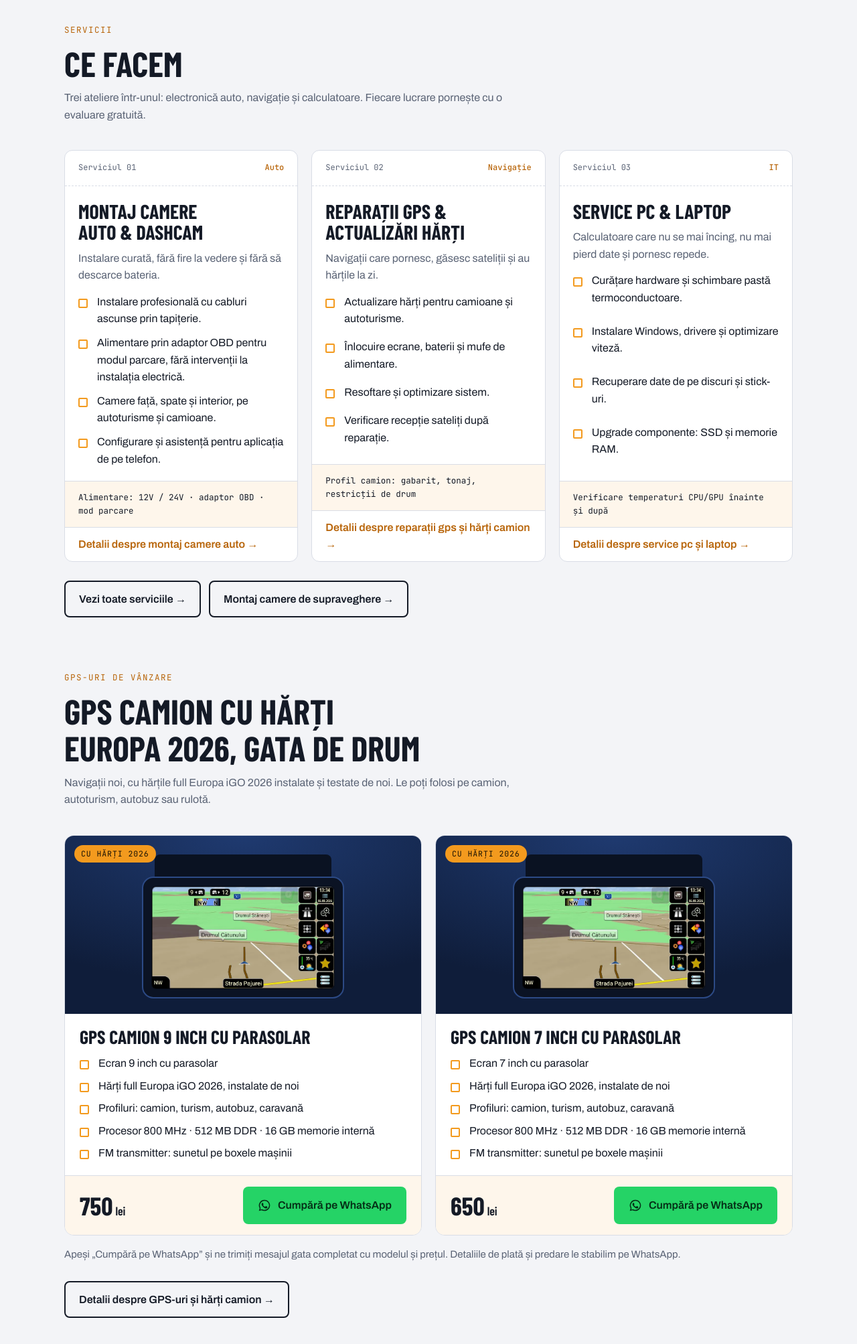
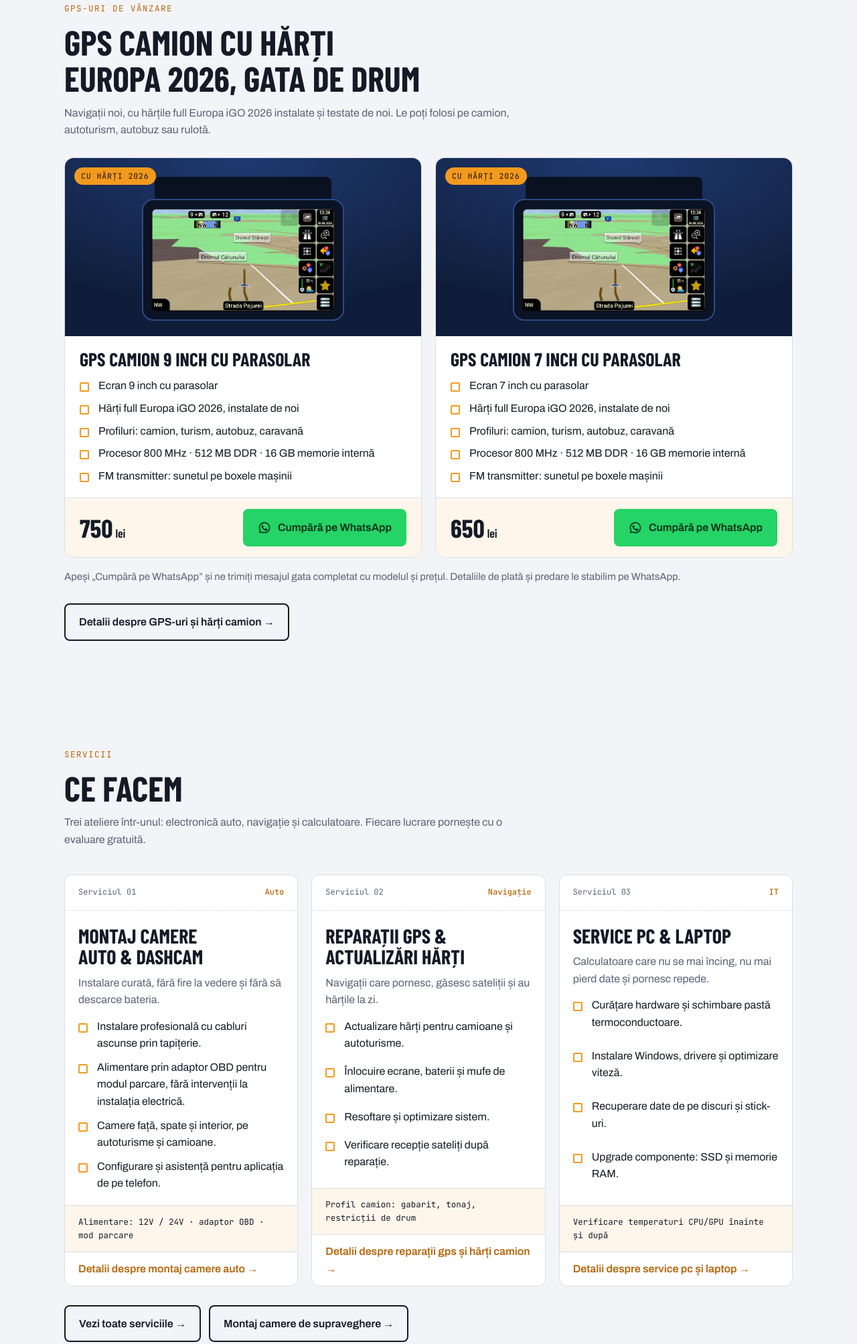
Before and after one commit to costibv19-cloud/axiotech-Brasov.github.io, a plain HTML site: page index.html in a window 1280 px wide. Shown: the part 963-2970 px from the top of the page at 67% size. Drawn offline with nearby package versions, Linux system fonts and the light colour scheme; a web font is replaced by a local one.

Commit message:
GPS-uri de vânzare deasupra „Ce facem” și spații mai mici între secțiuni
Co-Authored-By: Claude Opus 5.5 <noreply@anthropic.com>
Claude-Session: https://claude.ai/code/session_018RyPg81KDr1h8MNHXJ5L1i

```diff
--- a/index.html
+++ b/index.html
@@ -278,6 +278,9 @@ nav .dd-menu a.all{border-top:1px solid rgba(255,255,255,.1);margin-top:4px;padd
 .quick b{font-family:var(--f-display);font-size:24px;font-weight:700;text-transform:uppercase;line-height:1.05}
 .quick span{font-size:14px;color:var(--on-navy-muted)}
 @media (max-width:440px){.quick b{font-size:19px;overflow-wrap:anywhere}.quick span{display:none}}
+#gps-vanzare{padding-top:48px}
+#gps-vanzare .head{margin-bottom:28px}
+@media (max-width:760px){section.block{padding-block:48px}#gps-vanzare{padding-top:32px}.head{margin-bottom:28px}.head h2{font-size:clamp(30px,8vw,40px)}}
 .ft-links{display:flex;flex-wrap:wrap;gap:6px 18px;width:100%;padding-top:4px}
 .ft-links a{color:var(--on-navy-muted);text-decoration:none}.ft-links a:hover{color:#fff}
 </style>
@@ -339,6 +342,22 @@ nav .dd-menu a.all{border-top:1px solid rgba(255,255,255,.1);margin-top:4px;padd
   </section>
   <nav class="quick" aria-label="Alege serviciul"><div class="wrap"><a href="montaj-camera-auto-brasov.html"><small>01 · Auto</small><b>Montaj camere auto</b><span>Dashcam cu cabluri ascunse</span></a><a href="reparatii-gps-harti-camion-brasov.html"><small>02 · Navigație</small><b>GPS și hărți camion</b><span>Hărți iGO 2026 · GPS de vânzare</span></a><a href="service-pc-laptop-brasov.html"><small>03 · IT</small><b>Service PC și laptop</b><span>Curățare, SSD, Windows</span></a><a href="camere-supraveghere-brasov.html"><small>04 · CCTV</small><b>Camere supraveghere</b><span>Wi-Fi și IP, pe telefon</span></a></div></nav>
 
+  <section class="block" id="gps-vanzare">
+    <div class="wrap">
+      <div class="head"><div class="eyebrow">GPS-uri de vânzare</div><h2>GPS camion cu hărți Europa 2026, gata de drum</h2><p>Navigații noi, cu hărțile full Europa iGO 2026 instalate și testate de noi. Le poți folosi pe camion, autoturism, autobuz sau rulotă.</p></div>
+      <div class="shop"><article class="prod">
+          <div class="prod-img"><span class="prod-badge">Cu hărți 2026</span><svg viewBox="0 0 340 230" role="img" aria-label="GPS 9 inch cu parasolar, cu hărți iGO pentru camion pe ecran"><defs><clipPath id="scr9"><rect x="34" y="54" width="272" height="152" rx="6"/></clipPath></defs><rect x="38" y="6" width="264" height="40" rx="8" fill="#0a1222"/><path d="M38 40h264l-10 20H48z" fill="#111b31"/><rect x="20" y="40" width="300" height="180" rx="16" fill="#0b1324" stroke="#2c4a85" stroke-width="2"/><rect x="34" y="54" width="272" height="152" rx="6" fill="#16284d"/><image href="gps-ecran-harti-igo-2026.webp" x="34" y="54" width="272" height="152" preserveAspectRatio="xMaxYMid slice" clip-path="url(#scr9)"/><rect x="34" y="54" width="272" height="152" rx="6" fill="none" stroke="#000" stroke-opacity=".5" stroke-width="2"/><rect x="262" y="214" width="44" height="0"/></svg></div>
+          <div class="prod-body"><h3>GPS camion 9 inch cu parasolar</h3><ul><li>Ecran 9 inch cu parasolar</li><li>Hărți full Europa iGO 2026, instalate de noi</li><li>Profiluri: camion, turism, autobuz, caravană</li><li>Procesor 800 MHz · 512 MB DDR · 16 GB memorie internă</li><li>FM transmitter: sunetul pe boxele mașinii</li></ul></div>
+          <div class="prod-foot"><span class="price">750<small>lei</small></span><a class="btn btn-wa" href="https://wa.me/40750271425?text=Bun%C4%83%20ziua%21%20A%C8%99%20dori%20s%C4%83%20cump%C4%83r%3A%20GPS%209%20inch%20cu%20parasolar%2C%20h%C4%83r%C8%9Bi%20full%20Europa%20iGO%202026%20%28camion%2C%20turism%2C%20autobuz%2C%20caravan%C4%83%29%20%E2%80%93%20750%20lei." target="_blank" rel="noopener">Cumpără pe WhatsApp</a></div>
+        </article><article class="prod">
+          <div class="prod-img"><span class="prod-badge">Cu hărți 2026</span><svg viewBox="0 0 340 230" role="img" aria-label="GPS 7 inch cu parasolar, cu hărți iGO pentru camion pe ecran"><defs><clipPath id="scr7"><rect x="34" y="54" width="272" height="152" rx="6"/></clipPath></defs><rect x="38" y="6" width="264" height="40" rx="8" fill="#0a1222"/><path d="M38 40h264l-10 20H48z" fill="#111b31"/><rect x="20" y="40" width="300" height="180" rx="16" fill="#0b1324" stroke="#2c4a85" stroke-width="2"/><rect x="34" y="54" width="272" height="152" rx="6" fill="#16284d"/><image href="gps-ecran-harti-igo-2026.webp" x="34" y="54" width="272" height="152" preserveAspectRatio="xMaxYMid slice" clip-path="url(#scr7)"/><rect x="34" y="54" width="272" height="152" rx="6" fill="none" stroke="#000" stroke-opacity=".5" stroke-width="2"/><rect x="262" y="214" width="44" height="0"/></svg></div>
+          <div class="prod-body"><h3>GPS camion 7 inch cu parasolar</h3><ul><li>Ecran 7 inch cu parasolar</li><li>Hărți full Europa iGO 2026, instalate de noi</li><li>Profiluri: camion, turism, autobuz, caravană</li><li>Procesor 800 MHz · 512 MB DDR · 16 GB memorie internă</li><li>FM transmitter: sunetul pe boxele mașinii</li></ul></div>
+          <div class="prod-foot"><span class="price">650<small>lei</small></span><a class="btn btn-wa" href="https://wa.me/40750271425?text=Bun%C4%83%20ziua%21%20A%C8%99%20dori%20s%C4%83%20cump%C4%83r%3A%20GPS%207%20inch%20cu%20parasolar%2C%20h%C4%83r%C8%9Bi%20full%20Europa%20iGO%202026%20%28camion%2C%20turism%2C%20autobuz%2C%20caravan%C4%83%29%20%E2%80%93%20650%20lei." target="_blank" rel="noopener">Cumpără pe WhatsApp</a></div>
+        </article></div>
+      <p class="shop-note">Apeși „Cumpără pe WhatsApp” și ne trimiți mesajul gata completat cu modelul și prețul. Detaliile de plată și predare le stabilim pe WhatsApp.</p><div class="more"><a class="btn btn-line" href="reparatii-gps-harti-camion-brasov.html#gps-vanzare">Detalii despre GPS-uri și hărți camion →</a></div>
+    </div>
+  </section>
+
   <section class="block" id="servicii">
     <div class="wrap">
       <div class="head">
@@ -394,22 +413,6 @@ nav .dd-menu a.all{border-top:1px solid rgba(255,255,255,.1);margin-top:4px;padd
         </article>
       </div>
       <div class="more" style="gap:12px;flex-wrap:wrap"><a class="btn btn-line" href="servicii.html">Vezi toate serviciile →</a><a class="btn btn-line" href="camere-supraveghere-brasov.html">Montaj camere de supraveghere →</a></div>
-    </div>
-  </section>
-
-  <section class="block" id="gps-vanzare" style="padding-top:0">
-    <div class="wrap">
-      <div class="head"><div class="eyebrow">GPS-uri de vânzare</div><h2>GPS camion cu hărți Europa 2026, gata de drum</h2><p>Navigații noi, cu hărțile full Europa iGO 2026 instalate și testate de noi. Le poți folosi pe camion, autoturism, autobuz sau rulotă.</p></div>
-      <div class="shop"><article class="prod">
-          <div class="prod-img"><span class="prod-badge">Cu hărți 2026</span><svg viewBox="0 0 340 230" role="img" aria-label="GPS 9 inch cu parasolar, cu hărți iGO pentru camion pe ecran"><defs><clipPath id="scr9"><rect x="34" y="54" width="272" height="152" rx="6"/></clipPath></defs><rect x="38" y="6" width="264" height="40" rx="8" fill="#0a1222"/><path d="M38 40h264l-10 20H48z" fill="#111b31"/><rect x="20" y="40" width="300" height="180" rx="16" fill="#0b1324" stroke="#2c4a85" stroke-width="2"/><rect x="34" y="54" width="272" height="152" rx="6" fill="#16284d"/><image href="gps-ecran-harti-igo-2026.webp" x="34" y="54" width="272" height="152" preserveAspectRatio="xMaxYMid slice" clip-path="url(#scr9)"/><rect x="34" y="54" width="272" height="152" rx="6" fill="none" stroke="#000" stroke-opacity=".5" stroke-width="2"/><rect x="262" y="214" width="44" height="0"/></svg></div>
-          <div class="prod-body"><h3>GPS camion 9 inch cu parasolar</h3><ul><li>Ecran 9 inch cu parasolar</li><li>Hărți full Europa iGO 2026, instalate de noi</li><li>Profiluri: camion, turism, autobuz, caravană</li><li>Procesor 800 MHz · 512 MB DDR · 16 GB memorie internă</li><li>FM transmitter: sunetul pe boxele mașinii</li></ul></div>
-          <div class="prod-foot"><span class="price">750<small>lei</small></span><a class="btn btn-wa" href="https://wa.me/40750271425?text=Bun%C4%83%20ziua%21%20A%C8%99%20dori%20s%C4%83%20cump%C4%83r%3A%20GPS%209%20inch%20cu%20parasolar%2C%20h%C4%83r%C8%9Bi%20full%20Europa%20iGO%202026%20%28camion%2C%20turism%2C%20autobuz%2C%20caravan%C4%83%29%20%E2%80%93%20750%20lei." target="_blank" rel="noopener">Cumpără pe WhatsApp</a></div>
-        </article><article class="prod">
-          <div class="prod-img"><span class="prod-badge">Cu hărți 2026</span><svg viewBox="0 0 340 230" role="img" aria-label="GPS 7 inch cu parasolar, cu hărți iGO pentru camion pe ecran"><defs><clipPath id="scr7"><rect x="34" y="54" width="272" height="152" rx="6"/></clipPath></defs><rect x="38" y="6" width="264" height="40" rx="8" fill="#0a1222"/><path d="M38 40h264l-10 20H48z" fill="#111b31"/><rect x="20" y="40" width="300" height="180" rx="16" fill="#0b1324" stroke="#2c4a85" stroke-width="2"/><rect x="34" y="54" width="272" height="152" rx="6" fill="#16284d"/><image href="gps-ecran-harti-igo-2026.webp" x="34" y="54" width="272" height="152" preserveAspectRatio="xMaxYMid slice" clip-path="url(#scr7)"/><rect x="34" y="54" width="272" height="152" rx="6" fill="none" stroke="#000" stroke-opacity=".5" stroke-width="2"/><rect x="262" y="214" width="44" height="0"/></svg></div>
-          <div class="prod-body"><h3>GPS camion 7 inch cu parasolar</h3><ul><li>Ecran 7 inch cu parasolar</li><li>Hărți full Europa iGO 2026, instalate de noi</li><li>Profiluri: camion, turism, autobuz, caravană</li><li>Procesor 800 MHz · 512 MB DDR · 16 GB memorie internă</li><li>FM transmitter: sunetul pe boxele mașinii</li></ul></div>
-          <div class="prod-foot"><span class="price">650<small>lei</small></span><a class="btn btn-wa" href="https://wa.me/40750271425?text=Bun%C4%83%20ziua%21%20A%C8%99%20dori%20s%C4%83%20cump%C4%83r%3A%20GPS%207%20inch%20cu%20parasolar%2C%20h%C4%83r%C8%9Bi%20full%20Europa%20iGO%202026%20%28camion%2C%20turism%2C%20autobuz%2C%20caravan%C4%83%29%20%E2%80%93%20650%20lei." target="_blank" rel="noopener">Cumpără pe WhatsApp</a></div>
-        </article></div>
-      <p class="shop-note">Apeși „Cumpără pe WhatsApp” și ne trimiți mesajul gata completat cu modelul și prețul. Detaliile de plată și predare le stabilim pe WhatsApp.</p><div class="more"><a class="btn btn-line" href="reparatii-gps-harti-camion-brasov.html#gps-vanzare">Detalii despre GPS-uri și hărți camion →</a></div>
     </div>
   </section>
 
```
Also changed, not shown: camere-supraveghere-brasov.html (+3 -0 lines), montaj-camera-auto-brasov.html (+3 -0 lines), reparatii-gps-harti-camion-brasov.html (+3 -0 lines), service-pc-laptop-brasov.html (+3 -0 lines), servicii.html (+3 -0 lines).
